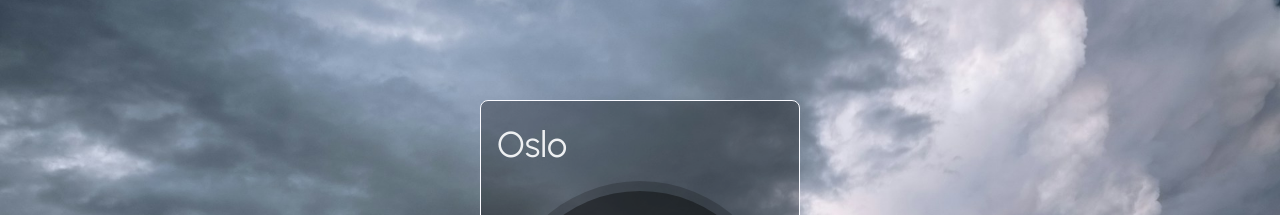
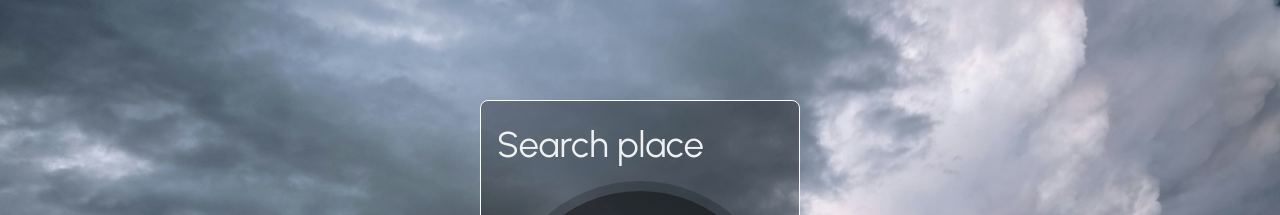
Before and after one commit to AnnaAWojtowicz/weatherApp, a React (Vite) app: page / in a window 1280 px wide. Shown: the top 215 px of the page. Built offline with nearby package versions, Linux system fonts and the light colour scheme; some icons are missing.

Commit message:
Update placeholder text in City and Search components for consistency

```diff
--- a/src/components/City.jsx
+++ b/src/components/City.jsx
@@ -3,7 +3,7 @@ import Button from "./Button";
 
 export default function City({ executeHandleShowSearch, city }) {
 
-    let place = city ? city : "Oslo";
+    let place = city ? city : "Search place";
 
 
     return (
--- a/src/components/Search.jsx
+++ b/src/components/Search.jsx
@@ -13,7 +13,7 @@ export default function Search({ executeHandleShowSearch, ...props }) {
 
     return (
         <div className="flex items-center justify-between mb-4">
-            <input type="text" placeholder="Search city" {...props} className={`${styles.common} ${styles.input}`} />
+            <input type="text" placeholder="Search place" {...props} className={`${styles.common} ${styles.input}`} />
             <Button style={`${styles.common} ${styles.button}`}>
                 <SearchIcon className={`${styles.icon}`} onClick={executeHandleShowSearch} />
             </Button>
```
